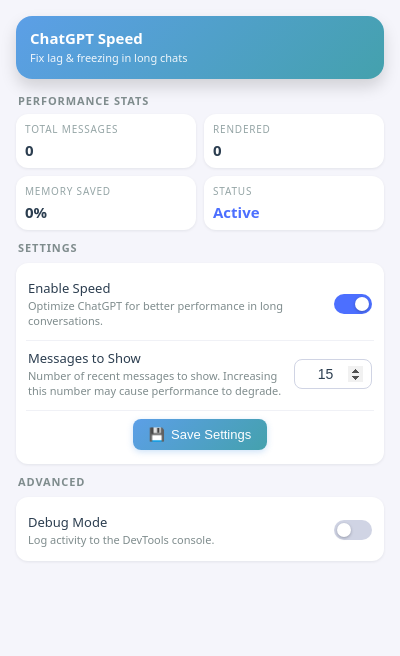
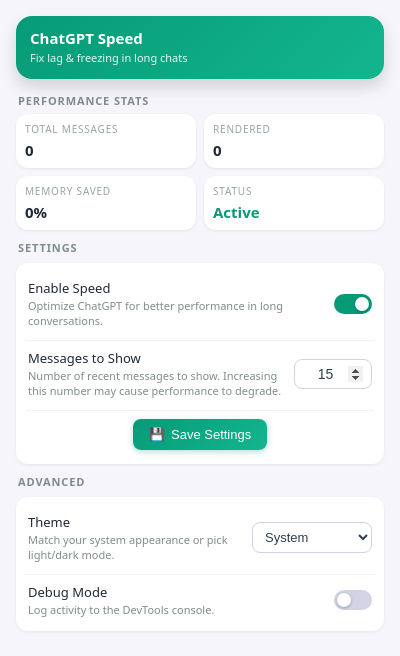
Before and after one commit to akosblazsik/chatgpt-speed, a browser extension: page src/popup.html in a window 400 px wide. Drawn offline with Linux system fonts and the light colour scheme.

Commit message:
20260201-1259

```diff
--- a/src/active_badge.js
+++ b/src/active_badge.js
@@ -73,7 +73,7 @@
       fontSize: "14px",
       fontWeight: "500",
       color: "#ffffff",
-      background: "linear-gradient(135deg, #5c9fe7, #44a1ad)",
+      background: "linear-gradient(135deg, #069b76, #13b58f)",
       boxShadow: "0 6px 18px rgba(15, 23, 42, 0.35)",
       backdropFilter: "blur(8px)",
       WebkitBackdropFilter: "blur(8px)",
--- a/src/popup.css
+++ b/src/popup.css
@@ -2,13 +2,71 @@
   font-family: system-ui, -apple-system, BlinkMacSystemFont, "SF Pro Text",
     sans-serif;
   color-scheme: light;
+  --bg: #f5f5fb;
+  --card-bg: #ffffff;
+  --text: #1f2937;
+  --muted: #7f8c8d;
+  --muted-strong: #95a5a6;
+  --border: #f0f1f6;
+  --shadow: 0 1px 3px rgba(15, 23, 42, 0.08);
+  --accent: #069b76;
+  --accent-2: #13b58f;
+  --accent-contrast: #ffffff;
+  --accent-soft: rgba(6, 155, 118, 0.15);
+  --header-gradient: linear-gradient(135deg, var(--accent), var(--accent-2));
+  --header-shadow: 0 8px 16px rgba(0, 0, 0, 0.15);
+  --toggle-off: #d0d4e4;
+  --input-border: #d0d4e4;
+  --input-bg: #ffffff;
+  --input-text: #2c3e50;
+  --button-shadow: 0 2px 6px rgba(6, 155, 118, 0.3);
+  --button-shadow-hover: 0 4px 12px rgba(6, 155, 118, 0.4);
+}
+
+.theme-dark {
+  color-scheme: dark;
+  --bg: #252529;
+  --card-bg: #3b3b3f;
+  --text: #e5e7eb;
+  --muted: #9aa4b2;
+  --muted-strong: #9aa4b2;
+  --border: #2f2f33;
+  --shadow: 0 1px 3px rgba(0, 0, 0, 0.4);
+  --header-shadow: 0 10px 18px rgba(0, 0, 0, 0.35);
+  --toggle-off: #2f2f33;
+  --input-border: #2f2f33;
+  --input-bg: #252529;
+  --input-text: #e5e7eb;
+}
+
+.theme-system {
+  color-scheme: light;
+}
+
+@media (prefers-color-scheme: dark) {
+  .theme-system {
+    color-scheme: dark;
+    --bg: #252529;
+    --card-bg: #3b3b3f;
+    --text: #e5e7eb;
+    --muted: #9aa4b2;
+    --muted-strong: #9aa4b2;
+    --border: #2f2f33;
+    --shadow: 0 1px 3px rgba(0, 0, 0, 0.4);
+    --header-shadow: 0 10px 18px rgba(0, 0, 0, 0.35);
+    --toggle-off: #2f2f33;
+    --input-border: #2f2f33;
+    --input-bg: #252529;
+    --input-text: #e5e7eb;
+  }
 }
 
 body {
   margin: 0;
   padding: 0;
-  background: #f5f5fb;
+  background: var(--bg);
   min-width: 320px;
+  color: var(--text);
 }
 
 .popup-root {
@@ -17,12 +75,12 @@ body {
 
 /* Header */
 .header {
-  background: linear-gradient(135deg, #5c9fe7, #44a1ad);
-  color: white;
+  background: var(--header-gradient);
+  color: var(--accent-contrast);
   border-radius: 16px;
   padding: 12px 14px 14px;
   margin-bottom: 14px;
-  box-shadow: 0 8px 16px rgba(0, 0, 0, 0.15);
+  box-shadow: var(--header-shadow);
 }
 
 .header-title {
@@ -44,7 +102,7 @@ body {
   font-size: 11px;
   letter-spacing: 0.08em;
   font-weight: 600;
-  color: #7f8c8d;
+  color: var(--muted);
   margin: 10px 2px 6px;
 }
 
@@ -56,15 +114,15 @@ body {
 }
 
 .stat-card {
-  background: white;
+  background: var(--card-bg);
   border-radius: 12px;
   padding: 8px 9px;
-  box-shadow: 0 1px 3px rgba(15, 23, 42, 0.08);
+  box-shadow: var(--shadow);
 }
 
 .stat-label {
   font-size: 10px;
-  color: #95a5a6;
+  color: var(--muted-strong);
   text-transform: uppercase;
   letter-spacing: 0.08em;
   margin-bottom: 4px;
@@ -73,24 +131,24 @@ body {
 .stat-value {
   font-size: 15px;
   font-weight: 600;
-  color: #2c3e50;
+  color: var(--text);
 }
 
 .stat-value.status-active {
-  color: #4c6fff;
+  color: var(--accent);
 }
 
 .stat-value.status-disabled {
-  color: #95a5a6;
+  color: var(--muted-strong);
 }
 
 /* Settings card */
 .settings-card {
-  background: white;
+  background: var(--card-bg);
   border-radius: 12px;
   padding: 10px 10px 8px;
   margin-top: 8px;
-  box-shadow: 0 1px 3px rgba(15, 23, 42, 0.08);
+  box-shadow: var(--shadow);
 }
 
 .setting-row {
@@ -108,17 +166,17 @@ body {
 .setting-title {
   font-size: 13px;
   font-weight: 500;
-  color: #2c3e50;
+  color: var(--text);
 }
 
 .setting-description {
   font-size: 11px;
-  color: #7f8c8d;
+  color: var(--muted);
   margin-top: 1px;
 }
 
 .setting-row+.setting-row {
-  border-top: 1px solid #f0f1f6;
+  border-top: 1px solid var(--border);
   margin-top: 6px;
   padding-top: 8px;
 }
@@ -145,7 +203,7 @@ body {
   left: 0;
   right: 0;
   bottom: 0;
-  background-color: #d0d4e4;
+  background-color: var(--toggle-off);
   transition: 0.2s;
   border-radius: 999px;
 }
@@ -164,7 +222,7 @@ body {
 }
 
 input:checked+.slider {
-  background-color: #4c6fff;
+  background-color: var(--accent);
 }
 
 input:checked+.slider:before {
@@ -331,21 +389,21 @@ input:checked+.slider:before {
 .number-input {
   width: 60px;
   padding: 6px 8px;
-  border: 1px solid #d0d4e4;
+  border: 1px solid var(--input-border);
   border-radius: 8px;
   font-size: 14px;
   font-weight: 500;
   text-align: center;
-  color: #2c3e50;
-  background: white;
+  color: var(--input-text);
+  background: var(--input-bg);
   transition: border-color 0.2s, box-shadow 0.2s;
   flex-shrink: 0;
 }
 
 .number-input:focus {
   outline: none;
-  border-color: #4c6fff;
-  box-shadow: 0 0 0 3px rgba(76, 111, 255, 0.15);
+  border-color: var(--accent);
+  box-shadow: 0 0 0 3px var(--accent-soft);
 }
 
 .number-input::-webkit-inner-spin-button,
@@ -368,18 +426,35 @@ input:checked+.slider:before {
   border-radius: 8px;
   font-size: 13px;
   font-weight: 500;
-  color: white;
-  background: linear-gradient(135deg, #5c9fe7, #44a1ad);
+  color: var(--accent-contrast);
+  background: var(--header-gradient);
   cursor: pointer;
   transition: all 0.2s ease;
-  box-shadow: 0 2px 6px rgba(92, 159, 231, 0.3);
+  box-shadow: var(--button-shadow);
 }
 
 .refresh-btn:hover {
   transform: translateY(-1px);
-  box-shadow: 0 4px 12px rgba(92, 159, 231, 0.4);
+  box-shadow: var(--button-shadow-hover);
 }
 
 .refresh-btn:active {
   transform: translateY(0);
 }
+
+.select-input {
+  min-width: 120px;
+  padding: 6px 8px;
+  border: 1px solid var(--input-border);
+  border-radius: 8px;
+  font-size: 13px;
+  font-weight: 500;
+  color: var(--input-text);
+  background: var(--input-bg);
+}
+
+.select-input:focus {
+  outline: none;
+  border-color: var(--accent);
+  box-shadow: 0 0 0 3px var(--accent-soft);
+}
--- a/src/popup.html
+++ b/src/popup.html
@@ -1,5 +1,5 @@
 <!DOCTYPE html>
-<html lang="en">
+<html lang="en" class="theme-system">
 
 <head>
   <meta charset="UTF-8" />
@@ -72,6 +72,20 @@
     <div class="settings-card">
       <div class="setting-row">
         <div class="setting-text">
+          <div class="setting-title">Theme</div>
+          <div class="setting-description">
+            Match your system appearance or pick light/dark mode.
+          </div>
+        </div>
+        <select id="themeMode" class="select-input">
+          <option value="system">System</option>
+          <option value="light">Light</option>
+          <option value="dark">Dark</option>
+        </select>
+      </div>
+
+      <div class="setting-row">
+        <div class="setting-text">
           <div class="setting-title">Debug Mode</div>
           <div class="setting-description">
             Log activity to the DevTools console.
--- a/src/popup.js
+++ b/src/popup.js
@@ -10,6 +10,7 @@ document.addEventListener("DOMContentLoaded", () => {
   const toggleDebugEl = document.getElementById("toggleDebug");
   const messageLimitEl = document.getElementById("messageLimit");
   const refreshBtn = document.getElementById("refreshBtn");
+  const themeModeEl = document.getElementById("themeMode");
 
   // Storage keys
   const SETTINGS_KEY = "csb_settings";
@@ -40,13 +41,29 @@ document.addEventListener("DOMContentLoaded", () => {
   }
 
   /**
+   * Apply theme class to the document root.
+   */
+  function applyTheme(theme) {
+    const root = document.documentElement;
+    root.classList.remove("theme-light", "theme-dark", "theme-system");
+    if (theme === "dark") {
+      root.classList.add("theme-dark");
+    } else if (theme === "light") {
+      root.classList.add("theme-light");
+    } else {
+      root.classList.add("theme-system");
+    }
+  }
+
+  /**
    * Save settings to storage and sync to localStorage for page-script.
    */
   function saveSettings() {
     const settings = {
       enabled: toggleEnabledEl.checked,
       messageLimit: parseInt(messageLimitEl.value, 10) || 10,
-      debug: toggleDebugEl.checked
+      debug: toggleDebugEl.checked,
+      theme: themeModeEl.value
     };
 
     chrome.storage.sync.set({ [SETTINGS_KEY]: settings });
@@ -73,12 +90,16 @@ document.addEventListener("DOMContentLoaded", () => {
   }
 
   // Load initial settings from storage
-  chrome.storage.sync.get({ [SETTINGS_KEY]: { enabled: true, messageLimit: 15, debug: false } }, (data) => {
+  chrome.storage.sync.get(
+    { [SETTINGS_KEY]: { enabled: true, messageLimit: 15, debug: false, theme: "system" } },
+    (data) => {
     const settings = data[SETTINGS_KEY];
     toggleEnabledEl.checked = settings.enabled;
     messageLimitEl.value = settings.messageLimit;
     toggleDebugEl.checked = settings.debug;
+    themeModeEl.value = settings.theme || "system";
     updateStatusText(settings.enabled);
+    applyTheme(themeModeEl.value);
   });
 
   // Handle enabled toggle change
@@ -99,6 +120,12 @@ document.addEventListener("DOMContentLoaded", () => {
 
   // Handle debug toggle change
   toggleDebugEl.addEventListener("change", () => {
+    saveSettings();
+  });
+
+  // Handle theme change
+  themeModeEl.addEventListener("change", () => {
+    applyTheme(themeModeEl.value);
     saveSettings();
   });
 
```
